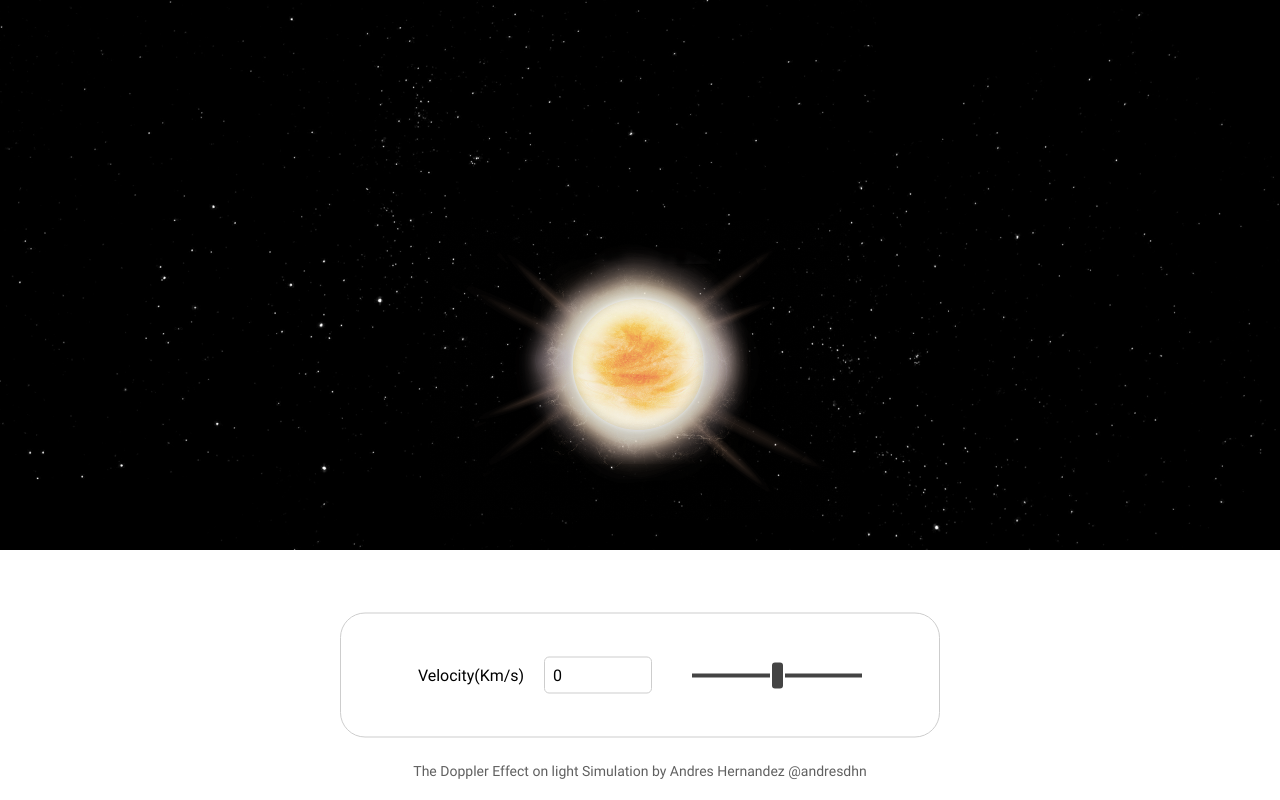
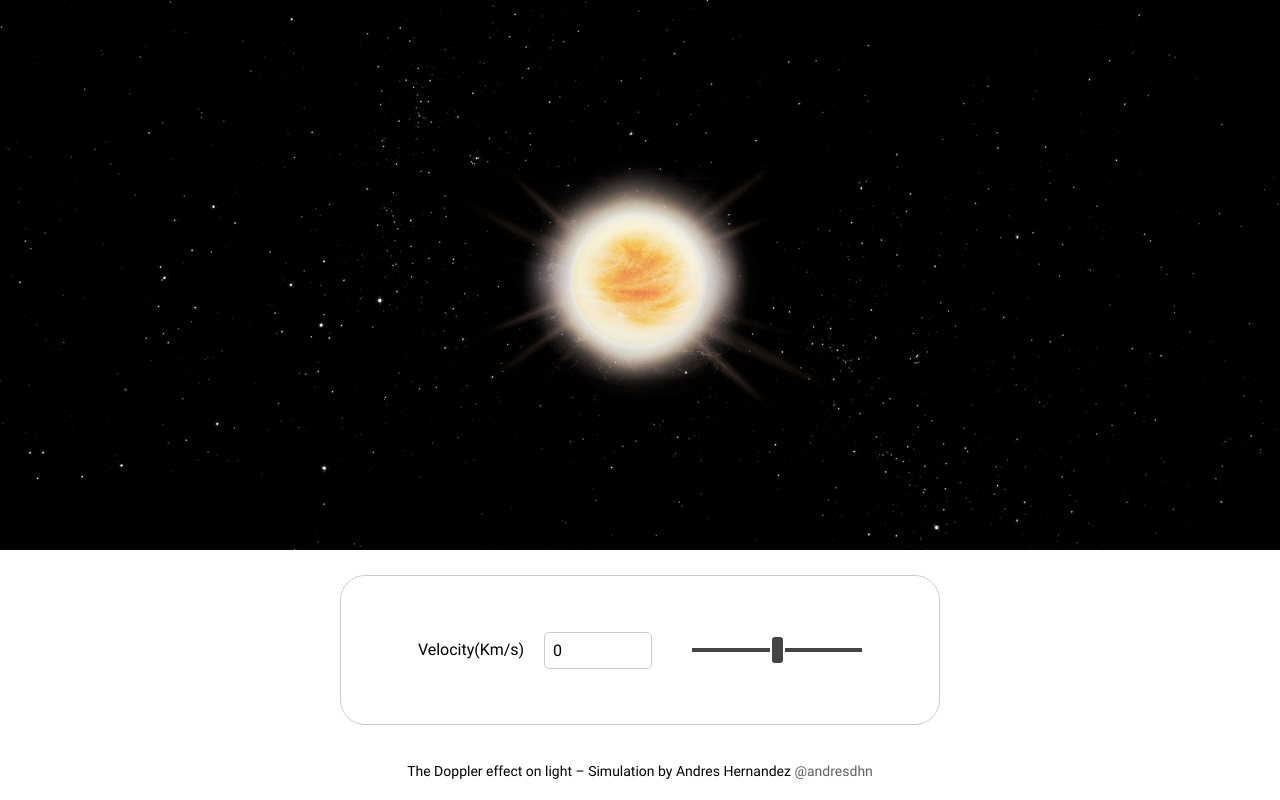
Before and after one commit to andresdhn/doppler-effect, a React (Create React App) app: page / in a window 1280 px wide. Built offline with nearby package versions, Linux system fonts and the light colour scheme.

Commit message:
Introduces star Animation

```diff
--- a/src/components/Controls/index.js
+++ b/src/components/Controls/index.js
@@ -13,7 +13,7 @@ const StyledControls = styled.section`
 
 const StyledForm = styled.form`
     position: absolute;
-    top 50%;
+    top 40%;
     left: 50%;
     transform: translate3d(-50%, -50%, 0);
 
@@ -23,7 +23,7 @@ const StyledForm = styled.form`
     flex-direction: row;
 
     width: 100%;
-    height: 50%;
+    height: 60%;
     max-width: 600px;
     margin: 0 auto;
 
@@ -100,7 +100,11 @@ const StyledFooter = styled.footer`
     width: 100%;
     font-size: 14px;
     text-align: center;
-    color: #606060;
+
+    a {
+        color: #606060;
+        text-decoration: none;
+    }
 `;
 
 const Controls = props => {
@@ -144,8 +148,15 @@ const Controls = props => {
             </StyledForm>
 
             <StyledFooter>
-                The Doppler Effect on light Simulation by Andres Hernandez
-                @andresdhn
+                The Doppler effect on light &ndash; Simulation by Andres
+                Hernandez{' '}
+                <a
+                    href="https://github.com/andresdhn"
+                    target="_blank"
+                    rel="noopener noreferrer"
+                >
+                    @andresdhn
+                </a>
             </StyledFooter>
         </StyledControls>
     );
--- a/src/components/Star/index.js
+++ b/src/components/Star/index.js
@@ -1,49 +1,129 @@
 import React from 'react';
 import PropTypes from 'prop-types';
-import styled from 'styled-components';
+import styled, { keyframes } from 'styled-components';
 import star from '../../images/star-small.png';
+import crown from '../../images/star-crown.png';
 //
 const StarContainer = styled.div`
     position: absolute;
     top: 20%;
     left: 50%;
 
-    width: 100%;
-    height: 100%;
-    max-width: 420px;
-    max-height: 420px;
+    width: 420px;
+    height: 420px;
 
-    transform: translateX(-50%);
-
-    background: url(${star}) no-repeat top center;
-    background-size: 100%;
+    transform: translate3d(-50%, -20%, 0);
 
     @media (max-width: 600px) {
         top: 10%;
     }
 `;
 
+const glowAnimation = effect => keyframes`
+    0 {
+        box-shadow: 0 0 20px 0px rgba(${effect}, 0.5), inset 0 0 20px 0px rgba(${effect}, 0.2);
+    }
+    40% {
+        box-shadow: 0 0 20px 20px rgba(${effect}, 0.5), inset 0 0 20px 10px rgba(${effect}, 0.2);
+    }
+    60% {
+        box-shadow: 0 0 20px 20px rgba(${effect}, 0.5), inset 0 0 20px 10px rgba(${effect}, 0.2);
+    }
+    100% {
+        box-shadow: 0 0 20px 0px rgba(${effect}, 0.5), inset 0 0 20px 0px rgba(${effect}, 0.2);
+    }
+`;
+
+const crownAnimation = keyframes`
+    0 {
+        transform: rotate(0deg) scale(0.5);
+    }
+    20% {
+        transform: rotate(-20deg) scale(0.7);
+    }
+    40% {
+        transform: rotate(0deg) scale(0.9);
+    }
+    60% {
+        transform: rotate(-50deg) scale(0.7);
+    }
+    100% {
+        transform: rotate(0deg) scale(0.5);
+    }
+`;
+
+const StarCrown = styled.div`
+    position: absolute;
+    top: 0;
+    left: 0;
+    width: 100%;
+    height: 100%;
+    opacity: 0.5;
+
+    background: url(${crown}) no-repeat top center;
+    background-size: 100%;
+    animation: ${crownAnimation} 20s infinite;
+`;
+
+const StarCore = styled.div`
+    position: absolute;
+    top: 49%;
+    left: 49%;
+    width: 30%;
+    height: 30%;
+
+    border-radius: 50%;
+    transition: all 0.5s ease;
+    transform: translate3d(-50%, -50%, 0);
+`;
+
+const StarImg = styled.div`
+    position: absolute;
+    top: 0;
+    left: 0;
+    width: 100%;
+    height: 100%;
+    opacity: 1;
+
+    background: url(${star}) no-repeat top center;
+    background-size: 100%;
+`;
+
 const StarGlow = styled.div`
     position: absolute;
-    top: 50%;
-    left: 50%;
-    width: 20%;
-    height: 20%;
+    top: 49%;
+    left: 49%;
+    width: 30%;
+    height: 30%;
+    border-radius: 50%;
     transform: translate3d(-50%, -50%, 0);
-    border-radius: 50%;
-    z-index: 99;
-    opacity: ${props => props.intensity};
-    background-color: ${props => props.color};
+    animation: ${props => glowAnimation(props.color)} 6s infinite;
+    animation-direction: alternate;
 `;
 
 const Star = props => {
     const { velocity } = props;
-    const effect = velocity < 0 ? 'blue' : 'red';
-    const opacity = Math.abs(parseFloat(velocity / 100));
+
+    const effect =
+        velocity === 0
+            ? '250, 250, 250'
+            : velocity < 0
+            ? '0, 0, 250'
+            : '250, 0, 0';
+
+    const intensity = Math.abs(parseFloat(velocity / 100));
 
     return (
         <StarContainer data-test="starComponent">
-            <StarGlow intensity={opacity} color={effect} />
+            <StarCrown />
+            <StarCore
+                style={{
+                    backgroundColor: `rgb(${effect})`,
+                    opacity: intensity - 0.5,
+                }}
+            />
+            <StarImg />
+            <StarGlow color={effect} />
         </StarContainer>
     );
 };
```
Also changed, not shown: src/images/star-crown.png (added).
